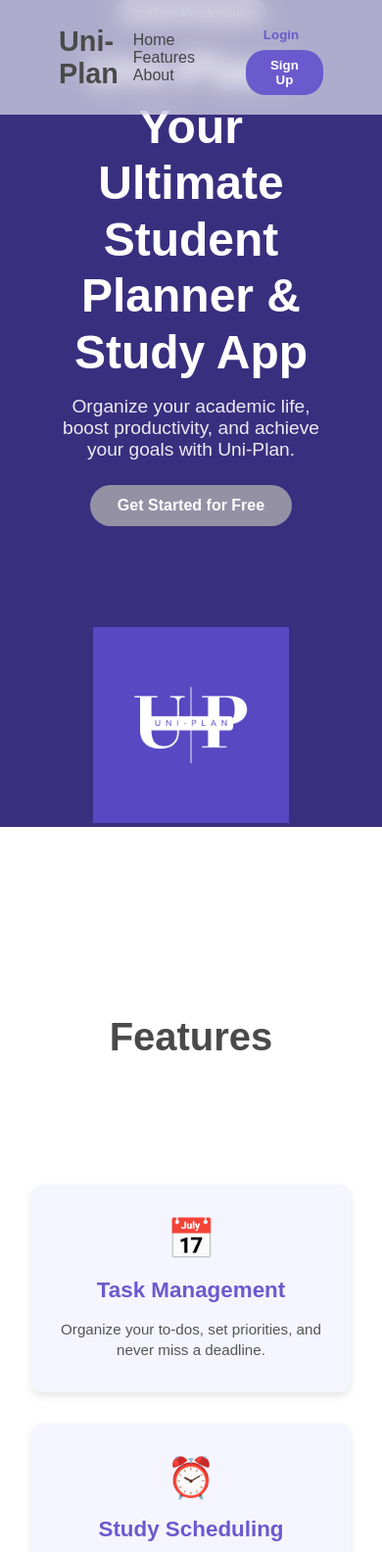
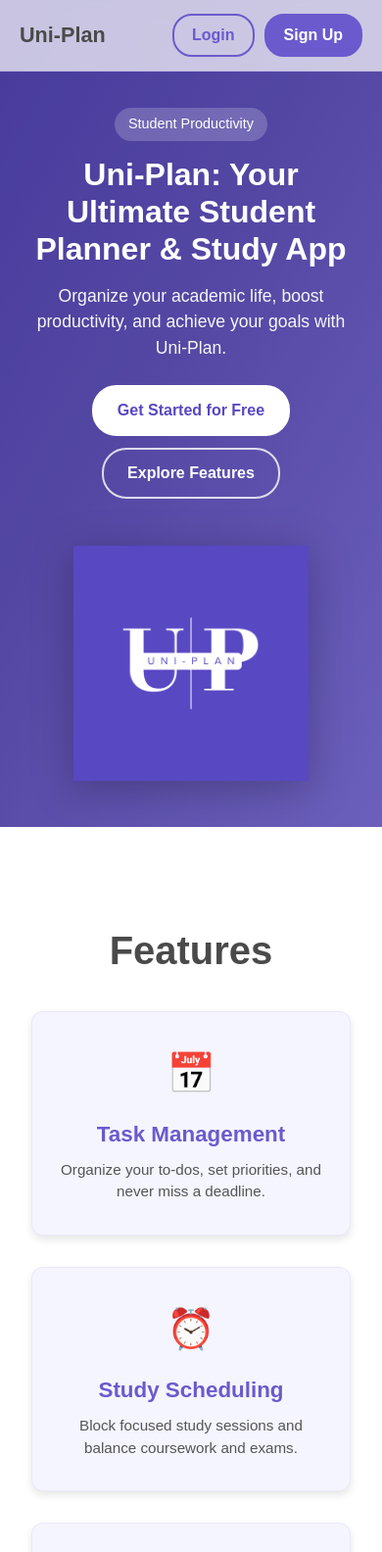
Before and after one commit to aidanj543/uniplan, a website: page index.html in a window 390 px wide. Shown: the top 1584 px of the page at 98% size. Drawn offline with Linux system fonts and the light colour scheme.

Commit message:
Enhance landing page structure and index styling

```diff
--- a/assets/css/index.css
+++ b/assets/css/index.css
@@ -1,4 +1,3 @@
-
 * {
     margin: 0;
     padding: 0;
@@ -6,11 +5,24 @@
     font-family: "Poppins", sans-serif;
 }
 
+:root {
+    --primary: #6a5acd;
+    --primary-dark: #5848c2;
+    --text: #222;
+    --muted: #555;
+    --surface: #ffffff;
+    --surface-soft: #f5f5ff;
+}
+
+html {
+    scroll-behavior: smooth;
+}
+
 body.page {
     background: linear-gradient(to bottom right, #dfe9f3, #ffffff);
-    color: #222;
+    color: var(--text);
+    line-height: 1.5;
 }
-
 
 .nav {
     width: 100%;
@@ -18,94 +30,102 @@ body.page {
     display: flex;
     justify-content: space-between;
     align-items: center;
-    background: rgba(255, 255, 255, 0.6);
+    background: rgba(255, 255, 255, 0.7);
     backdrop-filter: blur(10px);
     position: fixed;
     top: 0;
     left: 0;
     z-index: 10;
+    border-bottom: 1px solid rgba(106, 90, 205, 0.12);
 }
 
 .logo {
     font-size: 1.8rem;
     font-weight: 700;
     color: #4a4a4a;
+    text-decoration: none;
+}
+
+.nav-links {
+    display: flex;
+    gap: 10px;
 }
 
 .nav-links a {
-    margin: 0 15px;
+    margin: 0 10px;
     text-decoration: none;
     color: #444;
     font-weight: 500;
-    transition: 0.3s;
+    transition: color 0.3s ease;
 }
 
-.nav-links a:hover {
-    color: #6a5acd;
+.nav-links a:hover,
+.nav-links a:focus-visible {
+    color: var(--primary);
 }
 
-.nav-buttons button {
-    margin-left: 10px;
+.nav-buttons {
+    display: flex;
+    align-items: center;
+    gap: 10px;
+}
+
+.btn {
+    text-decoration: none;
     padding: 8px 18px;
     border-radius: 20px;
-    border: none;
-    cursor: pointer;
-    transition: 0.3s;
+    font-weight: 600;
+    transition: background-color 0.3s ease, color 0.3s ease, transform 0.2s ease;
+}
+
+.btn:hover {
+    transform: translateY(-1px);
 }
 
 .login-btn {
     background: transparent;
-    border: 2px solid #6a5acd;
+    border: 2px solid var(--primary);
+    color: var(--primary);
 }
 
-.login-btn a {
-    color: #6a5acd;
-    text-decoration: none;
-    font-weight: 600;
-}
-
-.login-btn:hover {
-    background: #6a5acd;
-}
-
-.login-btn:hover a {
+.login-btn:hover,
+.login-btn:focus-visible {
+    background: var(--primary);
     color: white;
 }
 
 .signup-btn {
-    background: #6a5acd;
+    background: var(--primary);
+    border: 2px solid var(--primary);
+    color: white;
 }
 
-.signup-btn a {
-    color: white;
-    text-decoration: none;
-    font-weight: 600;
+.signup-btn:hover,
+.signup-btn:focus-visible {
+    background: var(--primary-dark);
+    border-color: var(--primary-dark);
 }
 
-.signup-btn:hover {
-    background: #5848c2;
-}
-
-
 .hero {
-    height: 100vh;
+    min-height: 100vh;
     display: flex;
     align-items: center;
-    justify-content: space-between; /* place content and logo side by side */
-    padding: 0 60px;
-    background-color:#5848c2
-
+    justify-content: space-between;
+    padding: 120px 60px 60px;
+    background: linear-gradient(120deg, #5848c2 0%, #6a5acd 45%, #8678eb 100%);
+    position: relative;
+    gap: 30px;
 }
-
 
 .hero::before {
     content: "";
     position: absolute;
     inset: 0;
-    background: rgba(0, 0, 0, 0.35);
+    background: rgba(0, 0, 0, 0.2);
 }
 
-.hero > div, .hero .hero-content {
+.hero > div,
+.hero .hero-content {
     position: relative;
     max-width: 650px;
     color: white;
@@ -113,7 +133,7 @@ body.page {
 
 .hero-badge {
     display: inline-block;
-    background: rgba(255, 255, 255, 0.25);
+    background: rgba(255, 255, 255, 0.2);
     padding: 6px 14px;
     border-radius: 20px;
     font-size: 0.9rem;
@@ -122,66 +142,73 @@ body.page {
 }
 
 .hero-title {
-    font-size: 3rem;
+    font-size: clamp(2rem, 4vw, 3rem);
     font-weight: 700;
     line-height: 1.2;
     margin-bottom: 15px;
 }
 
 .hero-subtitle {
-    font-size: 1.2rem;
+    font-size: 1.1rem;
     margin-bottom: 25px;
-    opacity: 0.9;
+    opacity: 0.95;
+}
+
+.hero-actions {
+    display: flex;
+    flex-wrap: wrap;
+    gap: 12px;
+}
+
+.get-started-btn,
+.learn-more-btn {
+    text-decoration: none;
+    padding: 12px 24px;
+    border-radius: 25px;
+    font-size: 1rem;
+    font-weight: 600;
+    transition: background-color 0.3s ease, color 0.3s ease, border-color 0.3s ease;
 }
 
 .get-started-btn {
-    padding: 12px 28px;
-    background: lch(60.93% 11.31 295.15);
-    border: none;
-    border-radius: 25px;
-    color: white;
-    font-size: 1rem;
-    font-weight: 600;
-    cursor: pointer;
-    transition: 0.3s;
+    background: white;
+    color: var(--primary-dark);
+    border: 2px solid white;
 }
 
-.get-started-btn:hover {
-    background: #5848c2;
+.get-started-btn:hover,
+.get-started-btn:focus-visible {
+    background: #f2f1ff;
 }
 
+.learn-more-btn {
+    border: 2px solid rgba(255, 255, 255, 0.8);
+    color: white;
+}
+
+.learn-more-btn:hover,
+.learn-more-btn:focus-visible {
+    background: rgba(255, 255, 255, 0.15);
+}
 
 .hero-logo {
     flex-shrink: 0;
-    margin-left: 40px;
 }
 
 .hero-logo .logo-image {
-    max-width: 200px;
+    max-width: 240px;
     width: 100%;
     height: auto;
+    filter: drop-shadow(0 8px 20px rgba(0, 0, 0, 0.25));
 }
-
-
-@media (max-width: 768px) {
-    .hero {
-        flex-direction: column;
-        text-align: center;
-    }
-
-    .hero-logo {
-        margin: 30px 0 0;
-    }
-}
-
 
 .features {
     padding: 6rem 2rem;
-    background: #fff;
+    background: var(--surface);
     text-align: center;
 }
 
-.features h2 {
+.features-title {
     font-size: 2.5rem;
     margin-bottom: 2rem;
     color: #4a4a4a;
@@ -196,21 +223,8 @@ body.page {
 
 .feature-item {
     flex: 1 1 250px;
-    background: #f5f5ff;
-    border-radius: 12px;
-    padding: 2rem 1.5rem;
-    box-shadow: 0 4px 8px rgba(0,0,0,0.1);
-    transition: transform 0.3s, box-shadow 0.3s;
-}
-
-.feature-item:hover {
-    transform: translateY(-5px);
-    box-shadow: 0 6px 12px rgba(0,0,0,0.15);
-}
-
-.feature-item {
-    flex: 1 1 250px;
-    background: #f5f5ff;
+    max-width: 340px;
+    background: var(--surface-soft);
     border-radius: 12px;
     padding: 2rem 1.5rem;
     box-shadow: 0 4px 8px rgba(0,0,0,0.1);
@@ -219,6 +233,12 @@ body.page {
     flex-direction: column;
     align-items: center;
     text-align: center;
+    border: 1px solid rgba(106, 90, 205, 0.08);
+}
+
+.feature-item:hover {
+    transform: translateY(-5px);
+    box-shadow: 0 6px 12px rgba(0,0,0,0.15);
 }
 
 .feature-icon {
@@ -227,14 +247,89 @@ body.page {
 }
 
 .feature-item h3 {
-    color: #6a5acd;
+    color: var(--primary);
     font-size: 1.4rem;
     margin-bottom: 0.5rem;
 }
 
 .feature-item p {
-    color: #555;
+    color: var(--muted);
     font-size: 0.95rem;
-    line-height: 1.4;
-    margin-top: 0.5rem;
 }
+
+.about {
+    padding: 5rem 2rem 6rem;
+    background: linear-gradient(to bottom, #f8f7ff, #ffffff);
+    text-align: center;
+}
+
+.about-title {
+    font-size: 2.2rem;
+    color: #4a4a4a;
+    margin-bottom: 1rem;
+}
+
+.about-copy {
+    max-width: 760px;
+    margin: 0 auto 2rem;
+    color: var(--muted);
+}
+
+.about-highlights {
+    max-width: 980px;
+    margin: 0 auto;
+    display: grid;
+    grid-template-columns: repeat(auto-fit, minmax(220px, 1fr));
+    gap: 1rem;
+}
+
+.highlight {
+    background: var(--surface);
+    border: 1px solid rgba(106, 90, 205, 0.12);
+    border-radius: 12px;
+    padding: 1.25rem;
+    text-align: left;
+}
+
+.highlight h3 {
+    color: var(--primary);
+    margin-bottom: 0.45rem;
+}
+
+.highlight p {
+    color: var(--muted);
+    font-size: 0.95rem;
+}
+
+@media (max-width: 900px) {
+    .nav {
+        padding: 14px 20px;
+        gap: 12px;
+    }
+
+    .logo {
+        font-size: 1.35rem;
+    }
+
+    .nav-links {
+        display: none;
+    }
+
+    .hero {
+        flex-direction: column;
+        text-align: center;
+        padding: 110px 20px 40px;
+    }
+
+    .hero-actions {
+        justify-content: center;
+    }
+}
+
+@media (prefers-reduced-motion: reduce) {
+    * {
+        transition: none !important;
+        animation: none !important;
+        scroll-behavior: auto !important;
+    }
+}
--- a/assets/css/main.css
+++ b/assets/css/main.css
@@ -9,6 +9,7 @@
 body {
     background: linear-gradient(to bottom right, #f0f4ff, #ffffff);
     color: #222;
+    line-height: 1.5;
 }
 
 
@@ -33,6 +34,12 @@ body {
     z-index: 10;
 }
 
+.sidebar a {
+    color: inherit;
+    text-decoration: none;
+    display: block;
+}
+
 .sidebar .logo {
     font-size: 1.8rem;
     font-weight: 700;
@@ -50,12 +57,18 @@ body {
     margin-bottom: 10px;
     border-radius: 10px;
     cursor: pointer;
-    transition: 0.3s;
+    transition: background-color 0.25s ease, color 0.25s ease, transform 0.25s ease;
 }
 
 .sidebar ul li:hover {
     background: #6a5acd;
     color: white;
+    transform: translateX(2px);
+}
+
+.sidebar ul li:focus-within {
+    outline: 2px solid #6a5acd;
+    outline-offset: 2px;
 }
 
 
@@ -83,12 +96,13 @@ body {
     border-radius: 20px;
     border: 1px solid #ccc;
     outline: none;
-    width: 200px;
+    width: min(240px, 100%);
     transition: 0.3s;
 }
 
 .topbar .search:focus {
     border-color: #6a5acd;
+    box-shadow: 0 0 0 3px rgba(106, 90, 205, 0.2);
 }
 
 
@@ -103,12 +117,14 @@ body {
     border-radius: 12px;
     padding: 2rem;
     box-shadow: 0 4px 8px rgba(0,0,0,0.1);
-    transition: transform 0.3s, box-shadow 0.3s;
+    border: 1px solid rgba(106, 90, 205, 0.08);
+    transition: transform 0.3s, box-shadow 0.3s, border-color 0.3s;
 }
 
 .card:hover {
     transform: translateY(-5px);
     box-shadow: 0 6px 12px rgba(0,0,0,0.15);
+    border-color: rgba(106, 90, 205, 0.22);
 }
 
 .card h3 {
@@ -149,6 +165,7 @@ body {
 .card.tasks li {
     display: flex;
     align-items: center;
+    gap: 8px;
     padding: 8px 0;
     border-bottom: 1px solid #eee;
 }
@@ -170,6 +187,19 @@ body {
     border-bottom: 1px solid #eee;
     font-size: 0.95rem;
     color: #555;
+}
+
+.card.tasks li:last-child,
+.card.deadlines li:last-child {
+    border-bottom: none;
+}
+
+@media (prefers-reduced-motion: reduce) {
+    * {
+        transition: none !important;
+        animation: none !important;
+        scroll-behavior: auto !important;
+    }
 }
 
 
@@ -210,6 +240,16 @@ body {
         padding: 20px;
     }
 
+    .topbar {
+        flex-direction: column;
+        align-items: flex-start;
+        gap: 12px;
+    }
+
+    .topbar .search {
+        width: 100%;
+    }
+
     .dashboard {
         grid-template-columns: 1fr;
     }
--- a/index.html
+++ b/index.html
@@ -7,28 +7,29 @@
         <link rel="stylesheet" href="./assets/css/index.css">
         <title>Uni-Plan | Free Student Planner & Study App</title>
     </head>
-    <body class = "page">
-        <header class = "nav">
-            <div class = "logo">Uni-Plan</div>
-            <nav class = "nav-links">
+    <body class="page">
+        <header class="nav">
+            <a class="logo" href="#home">Uni-Plan</a>
+            <nav class="nav-links" aria-label="Primary navigation">
                 <a href = "#home">Home</a>
                 <a href = "#features">Features</a>
                 <a href = "#about">About</a>
             </nav>
-            <div class = "nav-buttons">
-                <button class = "login-btn"><a href = "./auth/login.html">Login</a></button>
-                <button class = "signup-btn"><a href = "./auth/register.html">Sign Up</a></button>
+            <div class="nav-buttons">
+                <a class="btn login-btn" href="./auth/login.html">Login</a>
+                <a class="btn signup-btn" href="./auth/register.html">Sign Up</a>
             </div>
         </header>
 
         <main>
-            <section id = "home" class = "hero">
+            <section id="home" class="hero">
                 <div class="hero-content">
-                    <div class = "hero-badge">Student Productivity</div>
-                    <h1 class = "hero-title">Uni-Plan: Your Ultimate Student Planner & Study App</h1>
-                    <p class = "hero-subtitle">Organize your academic life, boost productivity, and achieve your goals with Uni-Plan.</p>
-                    <div class = "hero-actions">
-                        <button class = "get-started-btn" onclick = "window.location.href = './auth/register.html'">Get Started for Free</button>
+                    <div class="hero-badge">Student Productivity</div>
+                    <h1 class="hero-title">Uni-Plan: Your Ultimate Student Planner & Study App</h1>
+                    <p class="hero-subtitle">Organize your academic life, boost productivity, and achieve your goals with Uni-Plan.</p>
+                    <div class="hero-actions">
+                        <a class="get-started-btn" href="./auth/register.html">Get Started for Free</a>
+                        <a class="learn-more-btn" href="#features">Explore Features</a>
                     </div>
                 </div>
                 <div class="hero-logo">
@@ -36,7 +37,7 @@
                 </div>
             </section>
             <section id="features" class="features">
-                <h2 class="features">Features</h2>
+                <h2 class="features-title">Features</h2>
                 <div class="feature-list">
                     <div class="feature-item">
                         <div class="feature-icon">📅</div>
@@ -55,9 +56,23 @@
                     </div>
                 </div>
             </section>
-            <section id = "about" class = "about">
-                <h2 class = "about-title">About Uni-Plan</h2>
-                <p>Uni-Plan is a free student planner and study app designed to help students organize their academic life, manage tasks, and improve study habits.</p>
+            <section id="about" class="about">
+                <h2 class="about-title">About Uni-Plan</h2>
+                <p class="about-copy">Uni-Plan is a free student planner and study app designed to help students organize their academic life, manage tasks, and improve study habits.</p>
+                <div class="about-highlights">
+                    <div class="highlight">
+                        <h3>Plan Smarter</h3>
+                        <p>Create clear schedules and avoid last-minute stress.</p>
+                    </div>
+                    <div class="highlight">
+                        <h3>Stay Focused</h3>
+                        <p>Track what matters most every day and every week.</p>
+                    </div>
+                    <div class="highlight">
+                        <h3>Reach Goals</h3>
+                        <p>Build momentum with routines that support long-term success.</p>
+                    </div>
+                </div>
             </section>
         </main>
     </body>
```
